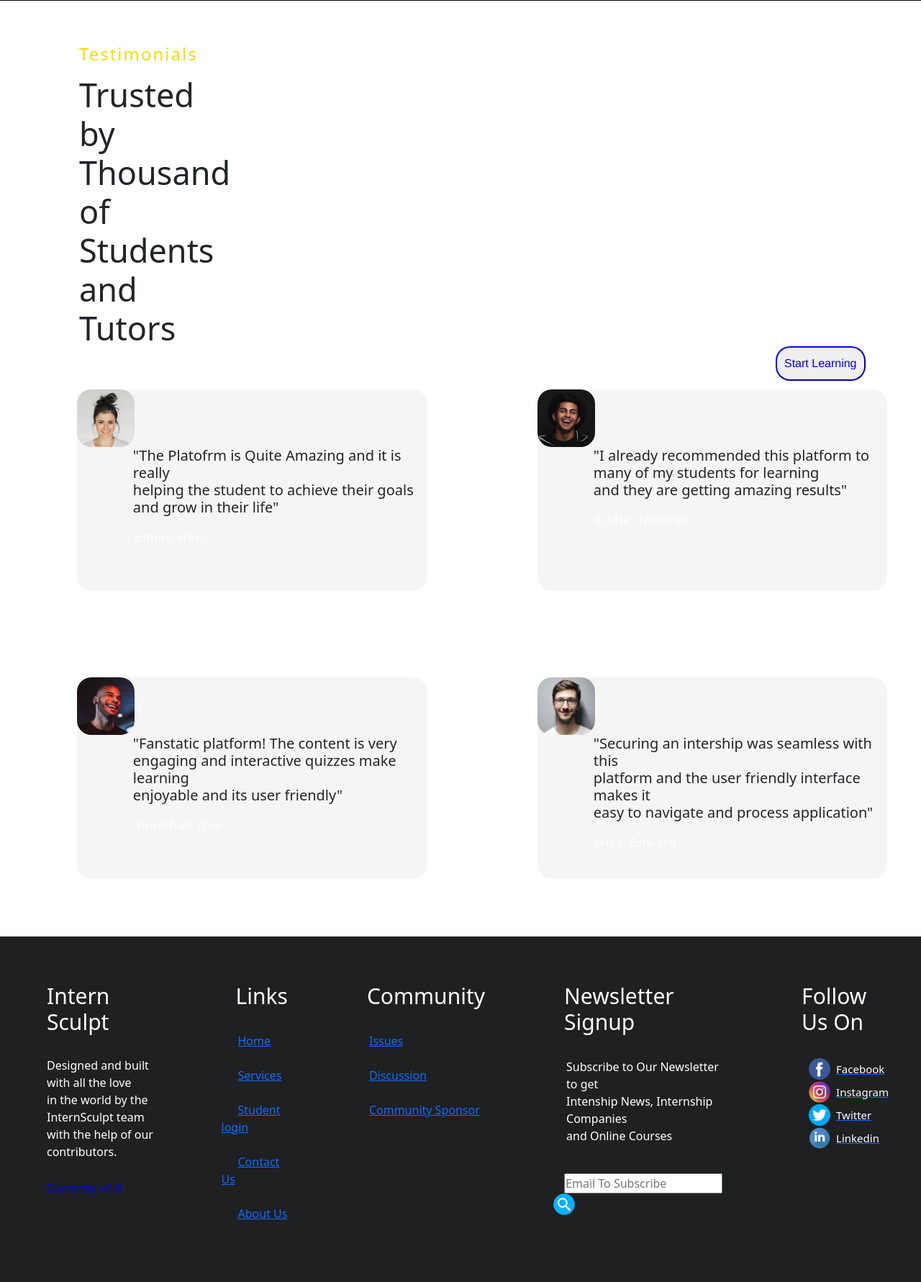
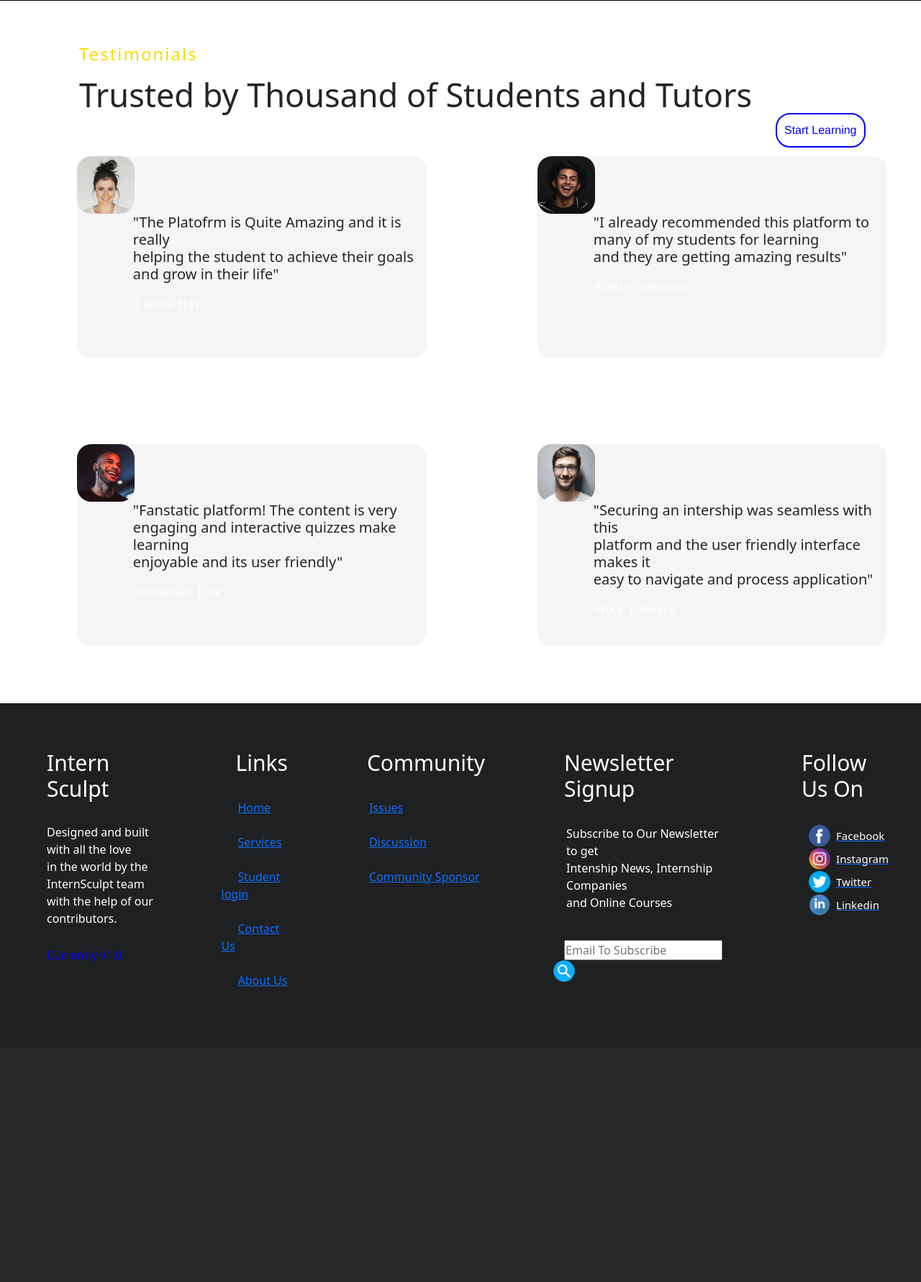
Before and after one commit to sumitgupta003/InternSculpt, a Flask app: page / in a window 1280 px wide. Shown: the part 1603-3384 px from the top of the page at 72% size. After the commit the page ends 2973 px from the top, so only its background shows below. Run offline with Flask 3, Linux system fonts and the light colour scheme.

Commit message:
fixes bugs

```diff
--- a/static/css/2.css
+++ b/static/css/2.css
@@ -623,7 +623,8 @@ font-family: 'Poppins',sans-serif;
     padding: 10px;
     font-family:'Franklin Gothic Medium', 'Arial Narrow', Arial, sans-serif;
     color:blue;
-    border-color: blue;
+    border: 2px solid blue;
+    text-decoration: none;
   }
   .btn-6:hover{
     background-color: #ffe100eb;
@@ -827,7 +828,6 @@ font-family: 'Poppins',sans-serif;
   padding: 5px;
   margin-left: 15px;
   margin-top: 15px;
-  width: 300px;
   margin-bottom: 5px;
 
  }
--- a/templates/Testimonials and footer.html
+++ b/templates/Testimonials and footer.html
@@ -14,7 +14,7 @@
         <div class="reviews-1">
             <h4>Testimonials</h4>
             <h1>Trusted by Thousand of Students and Tutors</h1>
-            <button class="btn-6" id="btn-6"> Start Learning </button>
+            <a href="{{url_for('courses')}}" class="btn-6" id="btn-6"> Start Learning </a>
         </div>
         <div class="reviews-2">
             <div class="reviews-2-a">
```
Also changed, not shown: templates/index.html (+7 -7 lines).
